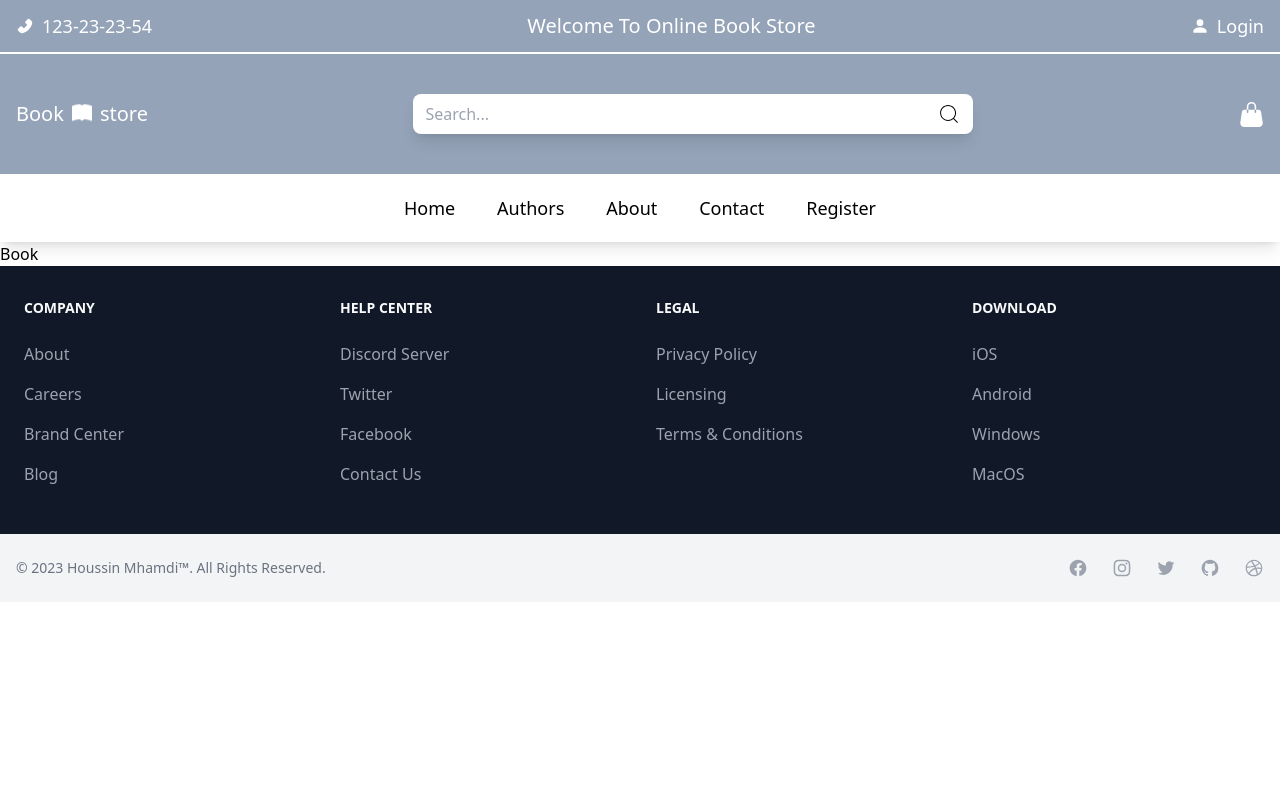
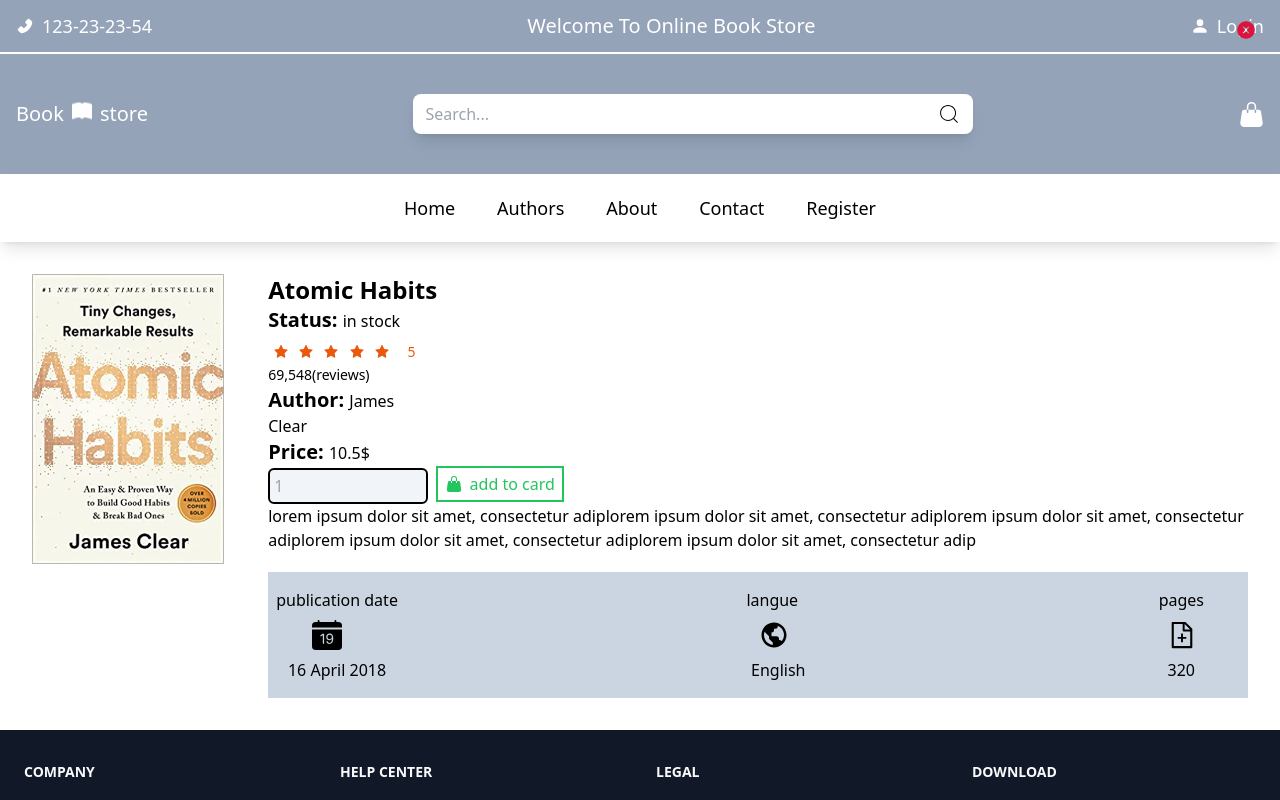
Before and after one commit to Houssin-Mhamdi/bookStoreFront, a React (Vite) app: page /book/1 in a window 1280 px wide. Shown: the top 800 px of the page. Built offline with nearby package versions, Linux system fonts and the light colour scheme.

Commit message:
complete single page book

```diff
--- a/src/data/books.js
+++ b/src/data/books.js
@@ -11,6 +11,8 @@
         language: "English",
         PublicationDate: "16 April 2018",
         inStock: true,
+        description:'lorem ipsum dolor sit amet, consectetur adiplorem ipsum dolor sit amet, consectetur adiplorem ipsum dolor sit amet, consectetur adiplorem ipsum dolor sit amet, consectetur adiplorem ipsum dolor sit amet, consectetur adip'
+
     },
     {
         id:2,
@@ -24,6 +26,8 @@
         language: "English",
         PublicationDate: "1 March 2015",
         inStock: true,
+        description:'lorem ipsum dolor sit amet, consectetur adiplorem ipsum dolor sit amet, consectetur adiplorem ipsum dolor sit amet, consectetur adiplorem ipsum dolor sit amet, consectetur adiplorem ipsum dolor sit amet, consectetur adip'
+
     },
     {
         id:3,
@@ -37,6 +41,8 @@
         language: "English",
         PublicationDate: "1 June 2019",
         inStock: true,
+        description:'lorem ipsum dolor sit amet, consectetur adiplorem ipsum dolor sit amet, consectetur adiplorem ipsum dolor sit amet, consectetur adiplorem ipsum dolor sit amet, consectetur adiplorem ipsum dolor sit amet, consectetur adip'
+
     },
     {
         id:4,
@@ -50,6 +56,8 @@
         language: "English",
         PublicationDate: "8 October 2012",
         inStock: true,
+        description:'lorem ipsum dolor sit amet, consectetur adiplorem ipsum dolor sit amet, consectetur adiplorem ipsum dolor sit amet, consectetur adiplorem ipsum dolor sit amet, consectetur adiplorem ipsum dolor sit amet, consectetur adip'
+
     },
     {
         id:5,
@@ -63,6 +71,7 @@
         language: "English",
         PublicationDate: "27 April 2017",
         inStock: true,
+        description:'lorem ipsum dolor sit amet, consectetur adiplorem ipsum dolor sit amet, consectetur adiplorem ipsum dolor sit amet, consectetur adiplorem ipsum dolor sit amet, consectetur adiplorem ipsum dolor sit amet, consectetur adip'
     },
     {
         id:6,
@@ -76,6 +85,7 @@
         language: "English",
         PublicationDate: "17 July 2016",
         inStock: true,
+        description:'lorem ipsum dolor sit amet, consectetur adiplorem ipsum dolor sit amet, consectetur adiplorem ipsum dolor sit amet, consectetur adiplorem ipsum dolor sit amet, consectetur adiplorem ipsum dolor sit amet, consectetur adip'
     },
     {
         id:7,
@@ -89,6 +99,7 @@
         language: "English",
         PublicationDate: "1 September 2005",
         inStock: true,
+        description:'lorem ipsum dolor sit amet, consectetur adiplorem ipsum dolor sit amet, consectetur adiplorem ipsum dolor sit amet, consectetur adiplorem ipsum dolor sit amet, consectetur adiplorem ipsum dolor sit amet, consectetur adip'
     },
     {
         id:8,
@@ -102,6 +113,7 @@
         language: "English",
         PublicationDate: "23 March 2017",
         inStock: true,
+        description:'lorem ipsum dolor sit amet, consectetur adiplorem ipsum dolor sit amet, consectetur adiplorem ipsum dolor sit amet, consectetur adiplorem ipsum dolor sit amet, consectetur adiplorem ipsum dolor sit amet, consectetur adip'
     },
     {
         id:9,
@@ -115,6 +127,7 @@
         language: "English",
         PublicationDate: "4 December 2018",
         inStock: true,
+        description:'lorem ipsum dolor sit amet, consectetur adiplorem ipsum dolor sit amet, consectetur adiplorem ipsum dolor sit amet, consectetur adiplorem ipsum dolor sit amet, consectetur adiplorem ipsum dolor sit amet, consectetur adip'
     },
     {
         id:10,
@@ -128,5 +141,6 @@
         language: "English",
         PublicationDate: "16 April 2018",
         inStock: false,
+        description:'lorem ipsum dolor sit amet, consectetur adiplorem ipsum dolor sit amet, consectetur adiplorem ipsum dolor sit amet, consectetur adiplorem ipsum dolor sit amet, consectetur adiplorem ipsum dolor sit amet, consectetur adip'
     },
 ]
--- a/src/pages/Book.jsx
+++ b/src/pages/Book.jsx
@@ -1,7 +1,72 @@
-import React from 'react'
+import React from 'react';
+import { AiFillCloseCircle, AiOutlineFileAdd } from "react-icons/ai";
+import { BiWorld } from "react-icons/bi";
+import { BsFillCalendarDateFill, BsFillHandbagFill } from "react-icons/bs";
+import { useParams } from 'react-router-dom';
+import Rating from '../components/Rating.jsx';
+import { books } from '../data/books.js';
+export default function Book() {
+    const { id } = useParams()
+    const book = books.find(b => b.id === parseInt(id)) //parstInt === +id
+    const { image, inStock, author, description, PublicationDate, language, price, rating, reviews, title, printLength } = book
 
-export default function Book() {
-  return (
-    <div>Book</div>
-  )
+    return (
+        <div>
+            <div className='flex justify-start items-start p-8'>
+                <div className='absolute top-5 right-6 hover:shadow-lg hover:drop-shadow-xl'>
+                    <AiFillCloseCircle cursor={'pointer'} size={20} color={'crimson'} />
+                </div>
+                <div className='flex gap-11'>
+                    <div>
+                        <img src={image} alt={title} />
+                    </div>
+                    <div className='flex flex-col'>
+                        <div>
+                            <h5 className='font-bold text-2xl'>{title}</h5>
+                            <b className='text-xl'>Status: </b>{inStock ? 'in stock' : 'not in stock'}
+                        </div>
+                        <div className='w-[10rem]'>
+                            <Rating rating={rating} reviews={reviews} />
+                            <b className='text-xl'>Author: </b>{author}
+                        </div>
+                        <div>
+                            <b className='text-xl'>Price: </b>{price}$
+                        </div>
+                        <div >
+                            <input className='w-40 bg-slate-100 p-1 mr-2 rounded-md border-2 border-black' type="number" min='1' max="100" placeholder='1' />
+                            <button className='text-green-500 border-2 border-green-500 p-1 w-32'>
+                                <div className='flex justify-center items-center'>
+                                    <span className='mr-2'>
+                                        <BsFillHandbagFill />
+                                    </span>
+                                    <div>
+                                        add to card
+                                    </div>
+                                </div>
+                            </button>
+                        </div>
+                        <h2> {description}</h2>
+                        <div className='flex justify-between text-center items-center py-4 mt-5 w-69 bg-slate-300 px-11'>
+                            <div className='text-center'>
+                                <h3 className='-ml-9 mb-2'>publication date</h3>
+                                <BsFillCalendarDateFill size={30} />
+                                 <h2 className='-ml-9 mt-2'>{PublicationDate}</h2>
+                            </div>
+                            <div className='text-center'>
+                                <h3 className='-ml-5 mb-2'>langue</h3>
+                                <BiWorld size={30} />
+                                <h2 className='-ml-2 mt-2'> {language} </h2>
+                            </div>
+                            <div className='text-center'>
+                                <h3 className='-ml-2 mb-2'>pages</h3>
+                                <AiOutlineFileAdd size={30} />
+                                <h2 className='-ml-2 mt-2'> {printLength}</h2>
+                            </div>
+                        </div>
+                    </div>
+
+                </div>
+            </div>
+        </div>
+    )
 }
```
